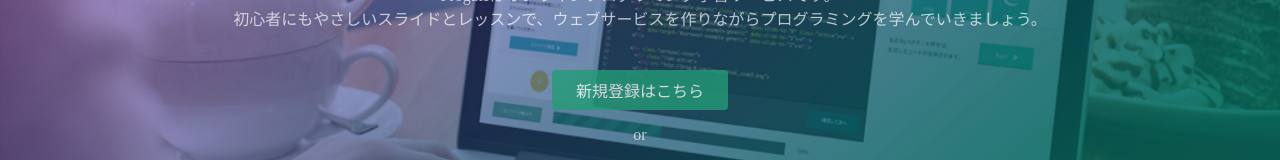
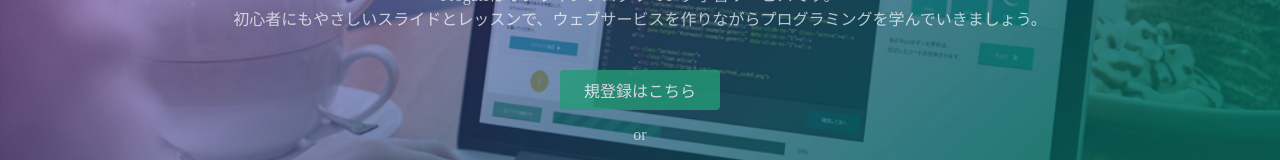
Before and after one commit to takashi-html/takashi-hokkaido.github.io, a plain HTML site: page index.html in a window 1280 px wide. Shown: the part 362-522 px from the top of the page. Drawn offline with Linux system fonts and the light colour scheme.

Commit message:
Update index.html

```diff
--- a/index.html
+++ b/index.html
@@ -26,7 +26,7 @@
       <h1>LEARN TO CODE.<br>LEARN TO BE CREATIVE.</h1>
       <p>Progateはオンラインプログラミング学習サービスです。<br>初心者にもやさしいスライドとレッスンで、ウェブサービスを作りながらプログラミングを学んでいきましょう。</p>
       <div class="btn-wrapper">
-        <a href="#" class="btn signup">新規登録はこちら</a>
+        <a href="#" class="btn signup">規登録はこちら</a>
         <p>or</p>
         <a href="#" class="btn facebook"><span class="fa fa-facebook"></span>Facebookで登録</a>
         <a href="#" class="btn twitter"><span class="fa fa-twitter"></span>Twitterで登録</a>
```
